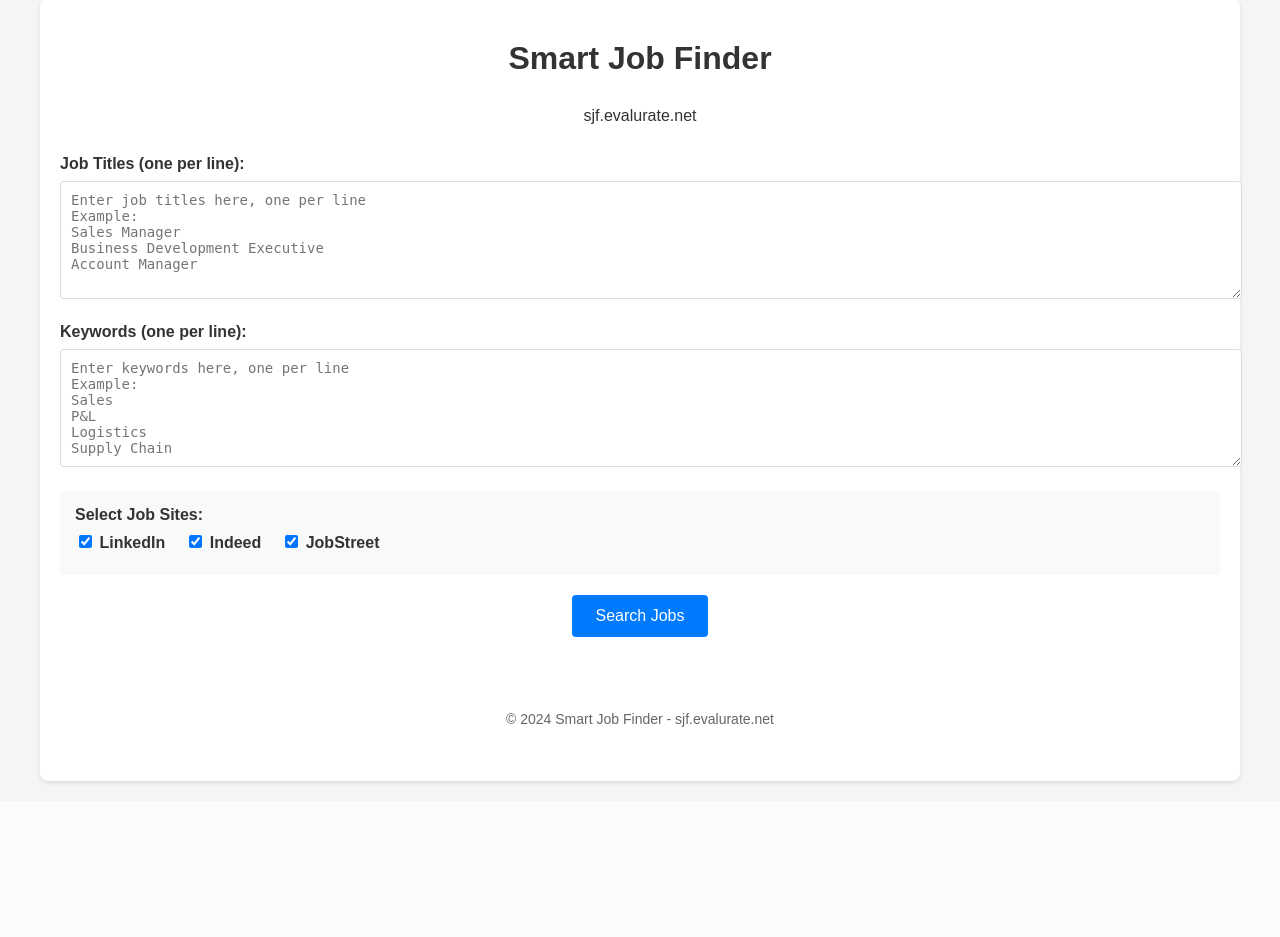
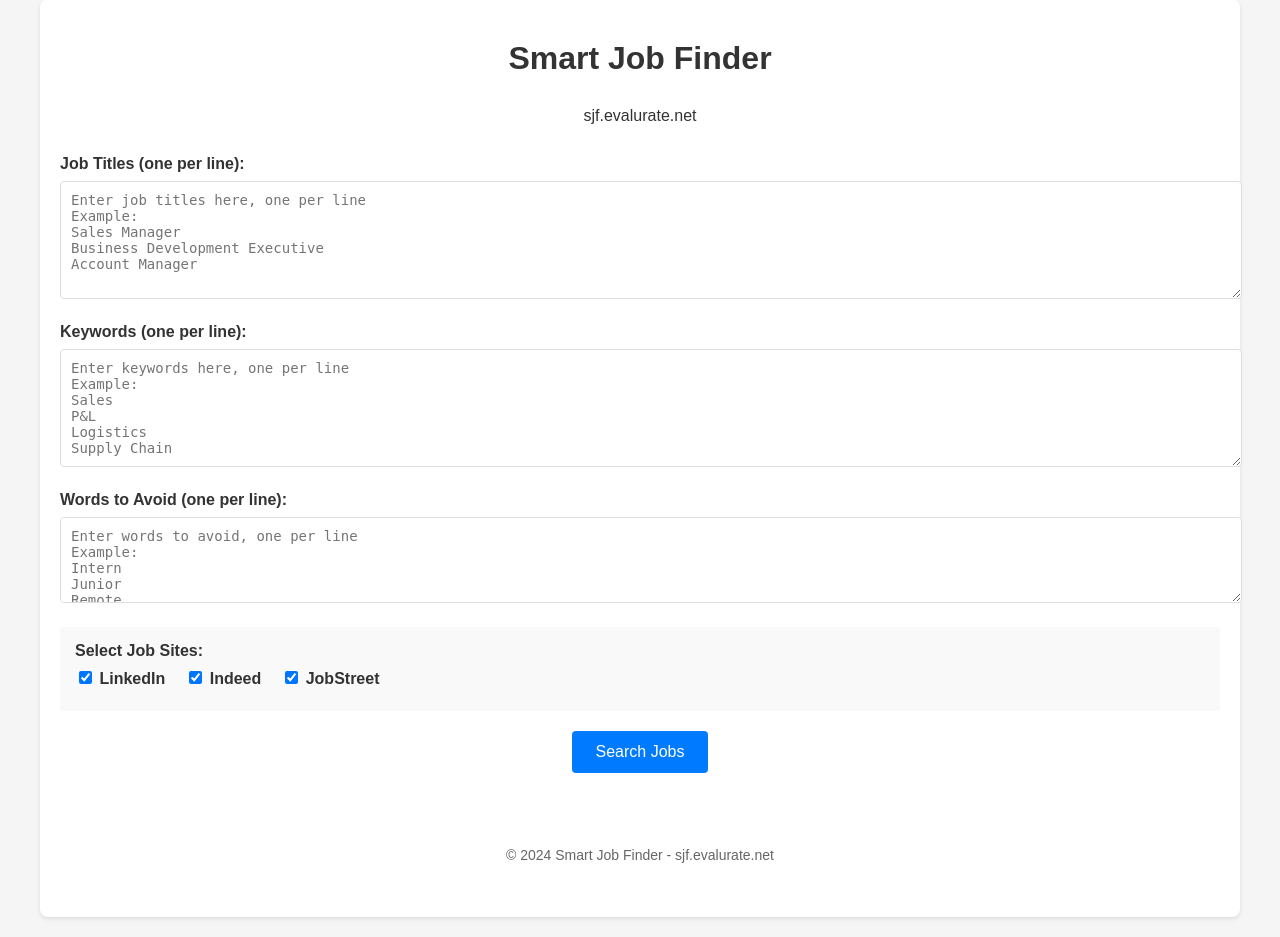
Before and after one commit to evaluratenet/smart-job-finder, a Flask app: page / in a window 1280 px wide. Shown: the part 21-958 px from the top of the page. Before the commit the page ends 805 px from the top, so only its background shows below. Run offline with Flask 3, Linux system fonts and the light colour scheme.

Commit message:
Update index.html

```diff
--- a/templates/index.html
+++ b/templates/index.html
@@ -14,6 +14,11 @@
         <textarea name="filter_terms" rows="6" placeholder="Enter keywords here, one per line&#10;Example:&#10;Sales&#10;P&L&#10;Logistics&#10;Supply Chain"></textarea>
     </div>
 
+    <div class="input-section">
+        <label>Words to Avoid (one per line):</label>
+        <textarea name="avoid_terms" rows="4" placeholder="Enter words to avoid, one per line&#10;Example:&#10;Intern&#10;Junior&#10;Remote"></textarea>
+    </div>
+
     <div class="sites-section">
         <label>Select Job Sites:</label>
         <div class="checkbox-group">
```
